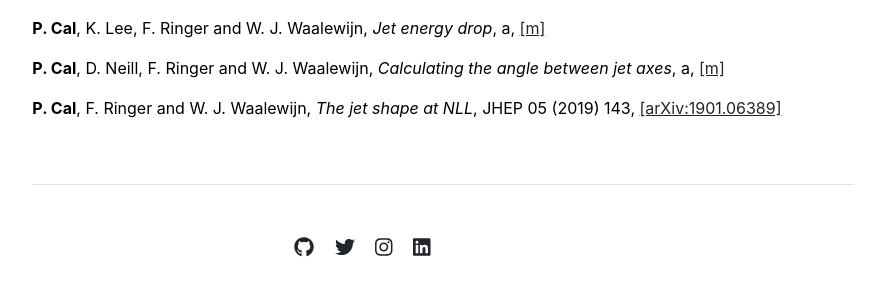
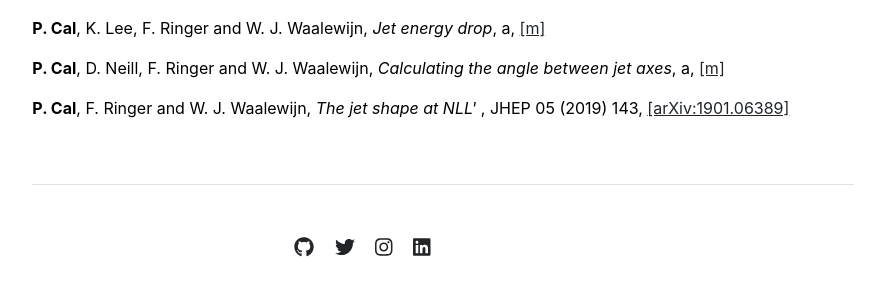
Before and after one commit to pmcal/pmcal.github.io, a Jekyll site: the page built from publications.md, in a window 1280 px wide. Shown: the part 424-715 px from the top of the page, without its empty margins (197-1066 px from the left). Built offline with Jekyll 4.4.1, drawn with Linux system fonts in a browser that asks for light colours.

```diff
--- a/_data/publications.yml
+++ b/_data/publications.yml
@@ -25,7 +25,7 @@ index:
   arxiv: 'm'
   url: 'bro'
 - collaborators: 'F. Ringer and W. J. Waalewijn'
-  title: 'The jet shape at NLL'
+  title: "The jet shape at NLL' "
   journal: 'JHEP 05 (2019) 143'
   arxiv: 'arXiv:1901.06389'
   url: 'https://arxiv.org/abs/1901.06389'
```
